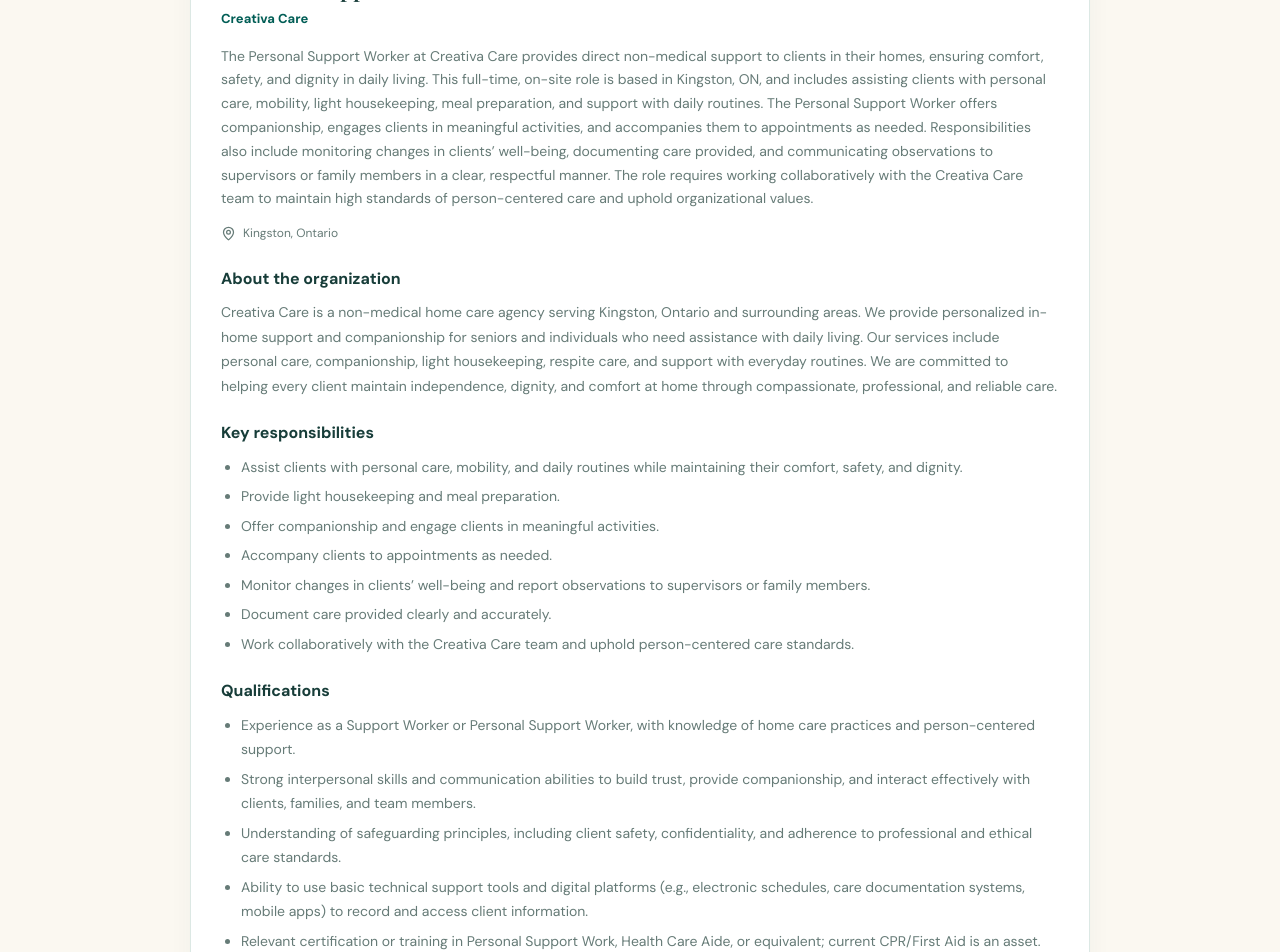
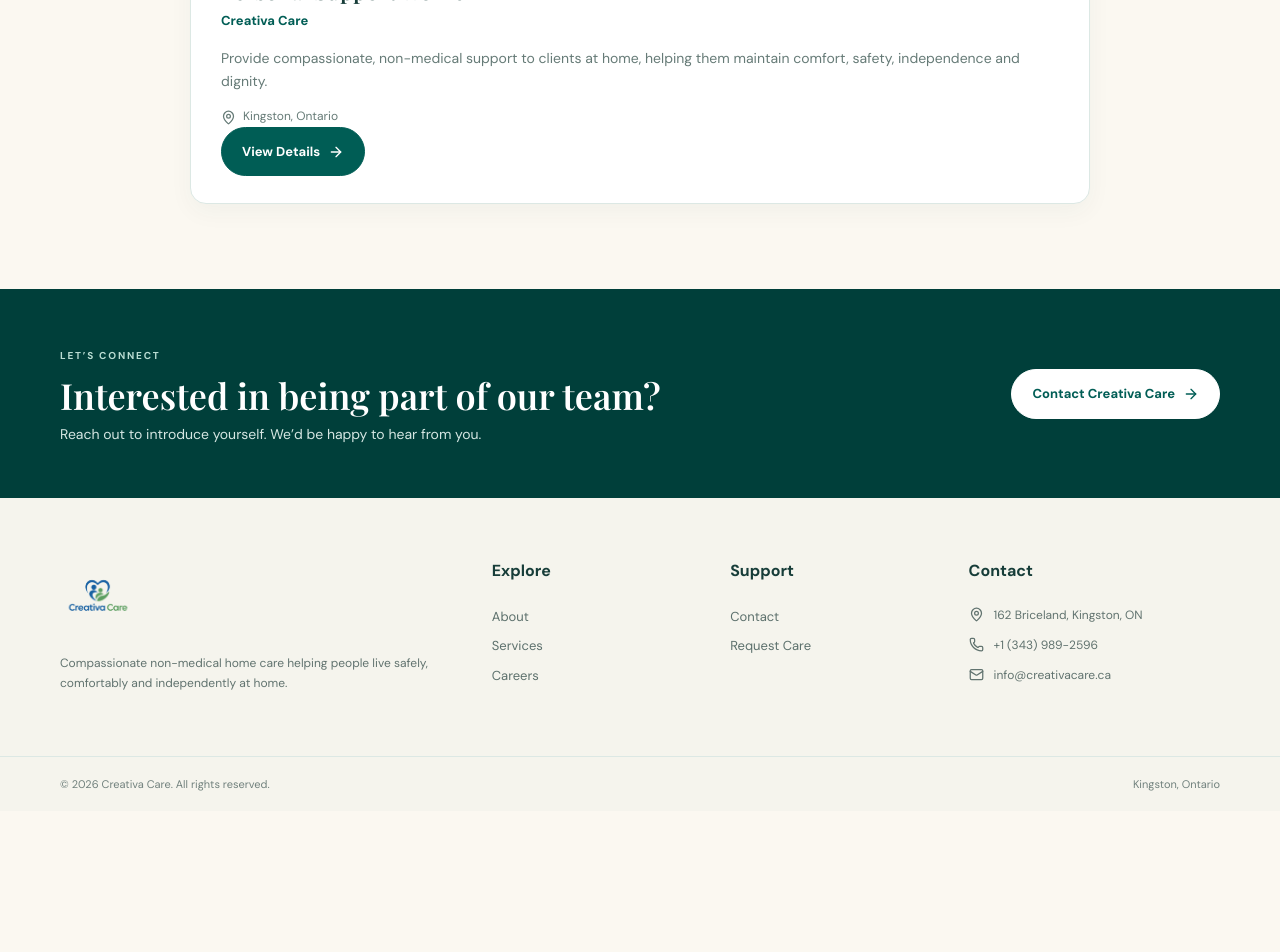
Before and after one commit to habimanasharif/creativa, a Next.js app: page /careers in a window 1280 px wide. Shown: the part 920-1872 px from the top of the page. After the commit the page ends 1731 px from the top, so only its background shows below. Built offline with nearby package versions, Linux system fonts and the light colour scheme.

Commit message:
Make Careers job cards compact with detail page links

```diff
--- a/app/careers/page.js
+++ b/app/careers/page.js
@@ -1,46 +1,12 @@
 import Link from "next/link";
 import { ArrowRight, BriefcaseBusiness, Mail, MapPin } from "lucide-react";
-import CareerApplicationForm from "@/components/CareerApplicationForm";
+import { jobs } from "@/data/careers";
 
 export const metadata = {
   title: "Careers",
   description: "Explore career opportunities with Creativa Care and help make a meaningful difference through compassionate home care in Kingston, Ontario.",
   alternates: { canonical: "/careers" },
 };
-
-// Add or edit opportunities in this list. Each job appears automatically on the Careers page.
-const jobs = [
-  {
-    title: "Personal Support Worker",
-    employer: "Creativa Care",
-    type: "Full-time",
-    workArrangement: "On-site",
-    location: "Kingston, Ontario",
-    companyDescription: "Creativa Care is a non-medical home care agency serving Kingston, Ontario and surrounding areas. We provide personalized in-home support and companionship for seniors and individuals who need assistance with daily living. Our services include personal care, companionship, light housekeeping, respite care, and support with everyday routines. We are committed to helping every client maintain independence, dignity, and comfort at home through compassionate, professional, and reliable care.",
-    roleDescription: "The Personal Support Worker at Creativa Care provides direct non-medical support to clients in their homes, ensuring comfort, safety, and dignity in daily living. This full-time, on-site role is based in Kingston, ON, and includes assisting clients with personal care, mobility, light housekeeping, meal preparation, and support with daily routines. The Personal Support Worker offers companionship, engages clients in meaningful activities, and accompanies them to appointments as needed. Responsibilities also include monitoring changes in clients’ well-being, documenting care provided, and communicating observations to supervisors or family members in a clear, respectful manner. The role requires working collaboratively with the Creativa Care team to maintain high standards of person-centered care and uphold organizational values.",
-    responsibilities: [
-      "Assist clients with personal care, mobility, and daily routines while maintaining their comfort, safety, and dignity.",
-      "Provide light housekeeping and meal preparation.",
-      "Offer companionship and engage clients in meaningful activities.",
-      "Accompany clients to appointments as needed.",
-      "Monitor changes in clients’ well-being and report observations to supervisors or family members.",
-      "Document care provided clearly and accurately.",
-      "Work collaboratively with the Creativa Care team and uphold person-centered care standards."
-    ],
-    qualifications: [
-      "Experience as a Support Worker or Personal Support Worker, with knowledge of home care practices and person-centered support.",
-      "Strong interpersonal skills and communication abilities to build trust, provide companionship, and interact effectively with clients, families, and team members.",
-      "Understanding of safeguarding principles, including client safety, confidentiality, and adherence to professional and ethical care standards.",
-      "Ability to use basic technical support tools and digital platforms (e.g., electronic schedules, care documentation systems, mobile apps) to record and access client information.",
-      "Relevant certification or training in Personal Support Work, Health Care Aide, or equivalent; current CPR/First Aid is an asset.",
-      "Knowledge of safe mobility assistance, infection prevention, and proper body mechanics in a home care setting.",
-      "Reliability, patience, cultural sensitivity, and the ability to work independently in clients’ homes.",
-      "A valid driver’s license and access to reliable transportation for client visits within Kingston and surrounding areas is an asset."
-    ],
-    email: "info@creativacare.ca"
-  }
-];
-
 
 export default function CareersPage() {
   return (
@@ -63,36 +29,20 @@ export default function CareersPage() {
           </div>
 
           {jobs.length > 0 ? (
-            <div className="careers-job-list">
-              {jobs.map((job, index) => (
-                <article className="careers-job-card" key={job.title + index}>
-                  <div className="careers-job-main">
+            <div className="careers-job-list careers-job-grid">
+              {jobs.map((job) => (
+                <article className="careers-job-card careers-job-summary-card" key={job.slug}>
+                  <div className="careers-job-summary-top">
                     <span className="careers-job-type">{job.type}{job.workArrangement ? ` · ${job.workArrangement}` : ""}</span>
-                    <h3>{job.title}</h3>
-                    {job.employer && <p className="careers-job-employer">{job.employer}</p>}
-                    <p>{job.roleDescription || job.summary}</p>
-                    <div className="careers-job-location"><MapPin size={15} /> {job.location || "Kingston, Ontario"}</div>
-
-                    {job.companyDescription && (
-                      <div className="careers-job-detail">
-                        <h4>About the organization</h4>
-                        <p>{job.companyDescription}</p>
-                      </div>
-                    )}
-                    {job.responsibilities?.length > 0 && (
-                      <div className="careers-job-detail">
-                        <h4>Key responsibilities</h4>
-                        <ul>{job.responsibilities.map((item) => <li key={item}>{item}</li>)}</ul>
-                      </div>
-                    )}
-                    {job.qualifications?.length > 0 && (
-                      <div className="careers-job-detail">
-                        <h4>Qualifications</h4>
-                        <ul>{job.qualifications.map((item) => <li key={item}>{item}</li>)}</ul>
-                      </div>
-                    )}
+                    <span className="careers-job-icon"><BriefcaseBusiness size={20} /></span>
                   </div>
-                  <CareerApplicationForm jobTitle={job.title} />
+                  <h3>{job.title}</h3>
+                  <p className="careers-job-employer">{job.employer}</p>
+                  <p className="careers-job-summary">{job.summary}</p>
+                  <div className="careers-job-location"><MapPin size={15} /> {job.location || "Kingston, Ontario"}</div>
+                  <Link className="btn careers-view-details" href={`/careers/${job.slug}`}>
+                    View Details <ArrowRight size={16} />
+                  </Link>
                 </article>
               ))}
             </div>
```
